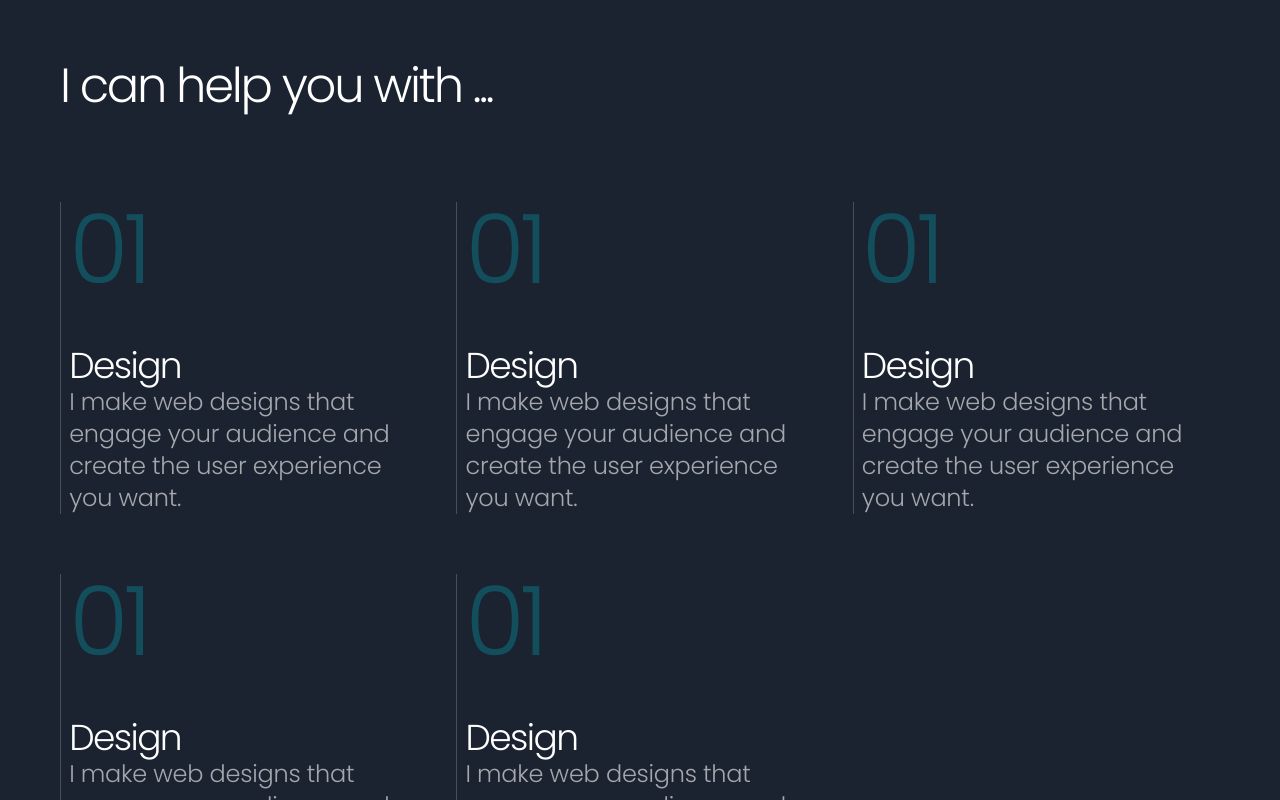
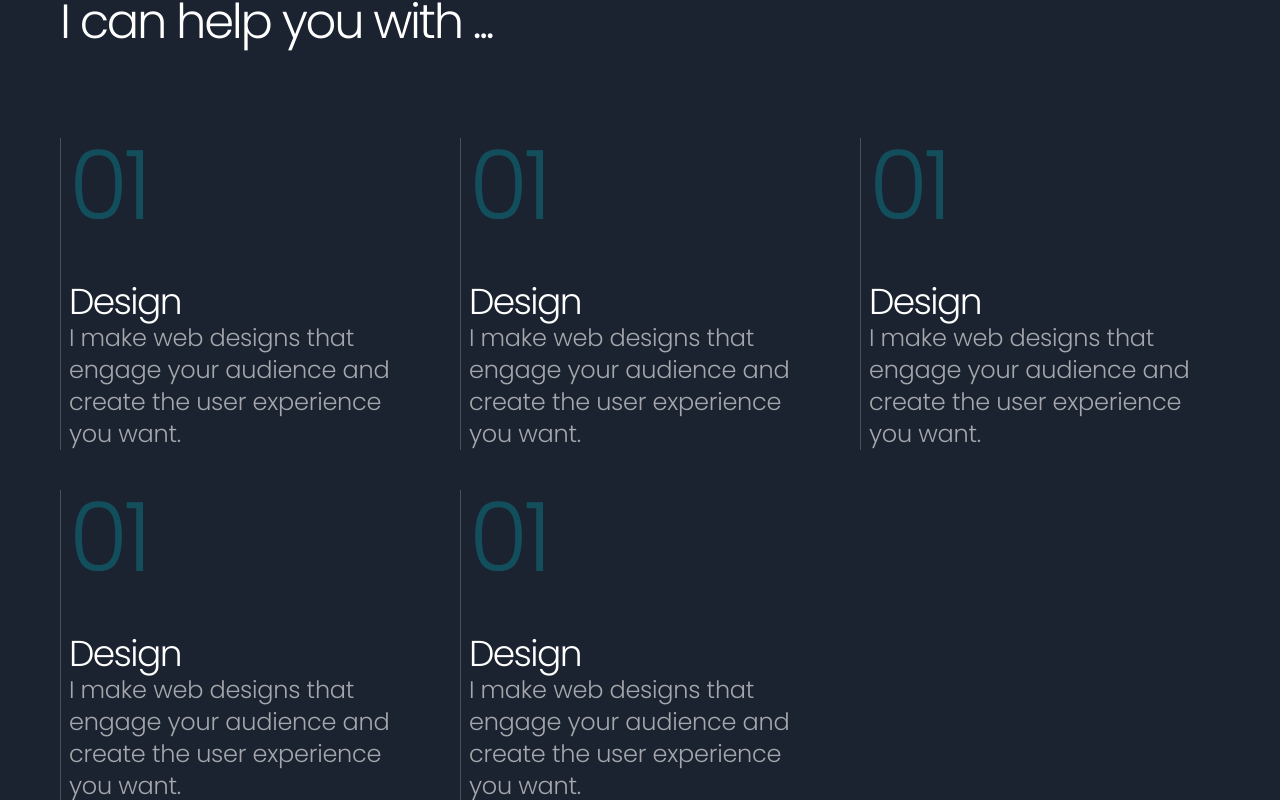
Before and after one commit to usersyedsaad/Project-1-MH-Talha, a React (Vite) app: page / in a window 1280 px wide. Shown: the part 2020-2820 px from the top of the page. Built offline with nearby package versions, Linux system fonts and the light colour scheme.

Commit message:
Resolved Overlapping of services and work

```diff
--- a/src/Components/Pages.jsx
+++ b/src/Components/Pages.jsx
@@ -5,13 +5,14 @@ import Work from './Work'
 import Services from './Services'
 import Reviews from './Reviews'
 import ContactMe from './ContactMe'
+
 const Pages = () => {
   return (
-    <div className='MainContent flex flex-col mt-16 mb-5'>
-      <About/>
-      <Aboutme/>
-      <Services/>
-      <Work/>
+    <div className='Pages flex flex-col'>
+      <About />
+      <Aboutme />
+      <Services />
+      <Work />
       {/* <Reviews/> */}
       {/* <ContactMe/> */}
     </div>
--- a/src/Components/Services.jsx
+++ b/src/Components/Services.jsx
@@ -3,14 +3,16 @@ import Card from './Subcomponents/Icons/Card'
 
 const Services = () => {
   return (
-    <div id='Services' className='text-white  h-auto  w-fit flex flex-col gap-20 px-5 pt-44 mb-44'>
-      <h3 className='tracking-[-2.24px] font-light leading-normal text-5xl'>I can help you with ...</h3>
-      <div className='h-auto grid grid-cols-1 sm:grid-cols-2  md:grid-cols-3  gap-y-[9.6%] gap-x-[2.5%]'>
-        <Card/>
-        <Card/>
-        <Card/>
-        <Card/>
-        <Card/>
+    <div id='Services' className='text-white h-auto w-full flex flex-col gap-20 px-5 pt-44 mb-44'>
+      <h3 className='tracking-[-2.24px] font-light leading-normal text-5xl'>
+        I can help you with ...
+      </h3>
+      <div className='h-auto grid grid-cols-1 sm:grid-cols-2 md:grid-cols-3 gap-10'>
+        <Card />
+        <Card />
+        <Card />
+        <Card />
+        <Card />
       </div>
     </div>
   )
--- a/src/Components/Work.jsx
+++ b/src/Components/Work.jsx
@@ -4,18 +4,23 @@ import WorkImg1 from '../assets/imgs/WorkImg1.png'
 import WorkImg2 from '../assets/imgs/WorkImg2.png'
 import WorkImg3 from '../assets/imgs/WorkImg3.png'
 import WorkImg4 from '../assets/imgs/WorkImg4.png'
+
 const Work = () => {
   return (
-    <div id='Work' className=' text-white w-fit ml-auto mr-auto flex flex-col gap-8 '>
+    <div id='Work' className='text-white w-full ml-auto mr-auto flex flex-col gap-8 mt-22 min-h-screen'>
       <div className='flex justify-between items-center'>
-        <h4 className='text-xl md:text-5xl lg:text-[56px] font-[300] leading-normal tracking-[-2.24px]'>My Work</h4>
-        <p className='text-sm md:text:xl lg:text-2xl font-[300] leading-normal tracking-[-0.96px]'>A piece from my selection of favorites</p>
+        <h4 className='text-xl md:text-5xl lg:text-[56px] font-[300] leading-normal tracking-[-2.24px]'>
+          My Work
+        </h4>
+        <p className='text-sm md:text-xl lg:text-2xl font-[300] leading-normal tracking-[-0.96px]'>
+          A piece from my selection of favorites
+        </p>
       </div>
-      <div className='work-cards w-full  grid grid-cols-1 md:grid-cols-2 gap-x-10 gap-y-10'>
-        <WorkCard imgURL={WorkImg1}/>
-        <WorkCard imgURL={WorkImg2}/>
-        <WorkCard imgURL={WorkImg3}/>
-        <WorkCard imgURL={WorkImg4}/>
+      <div className='work-cards w-full grid grid-cols-1 md:grid-cols-2 gap-x-10 gap-y-10'>
+        <WorkCard imgURL={WorkImg1} />
+        <WorkCard imgURL={WorkImg2} />
+        <WorkCard imgURL={WorkImg3} />
+        <WorkCard imgURL={WorkImg4} />
       </div>
     </div>
   )
```
